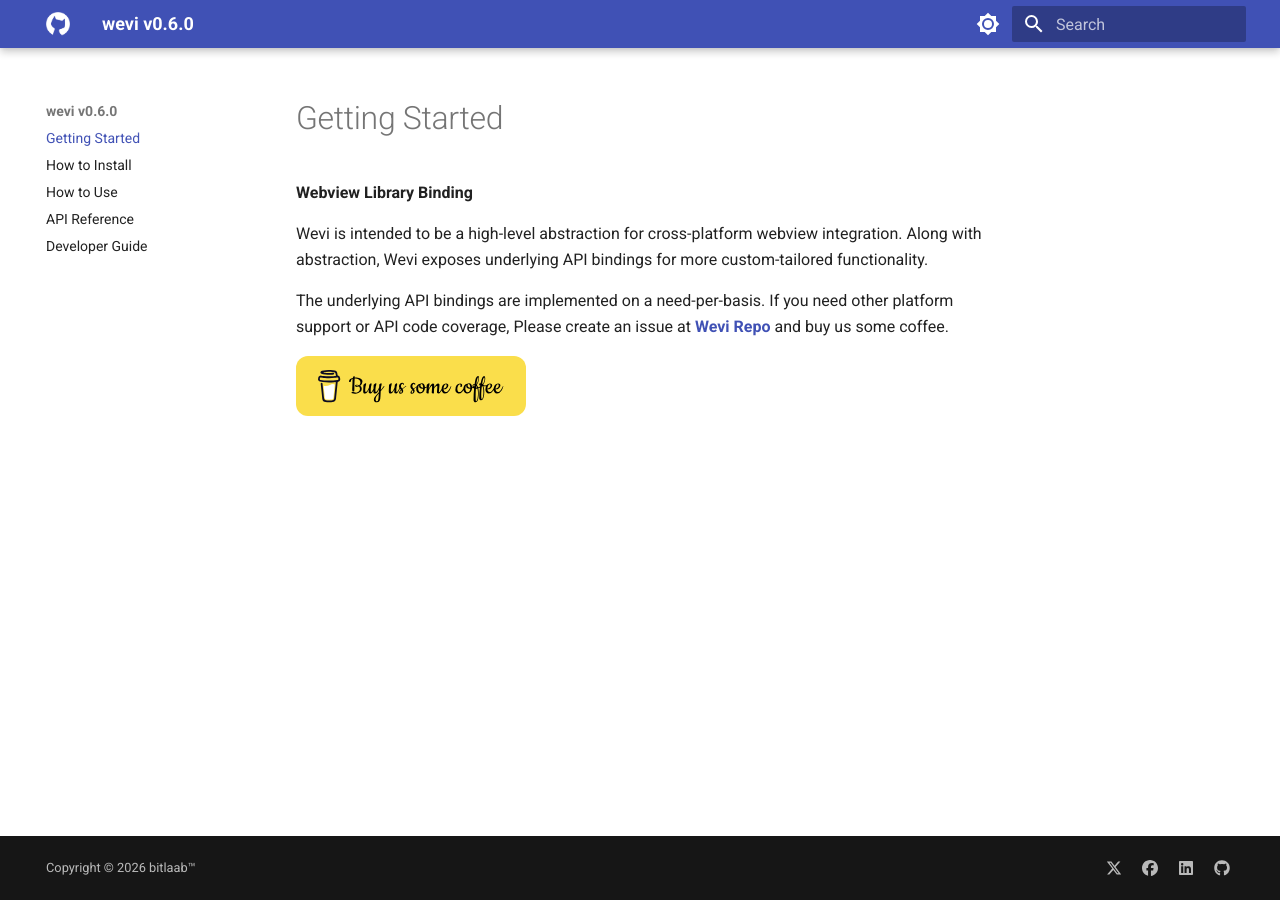
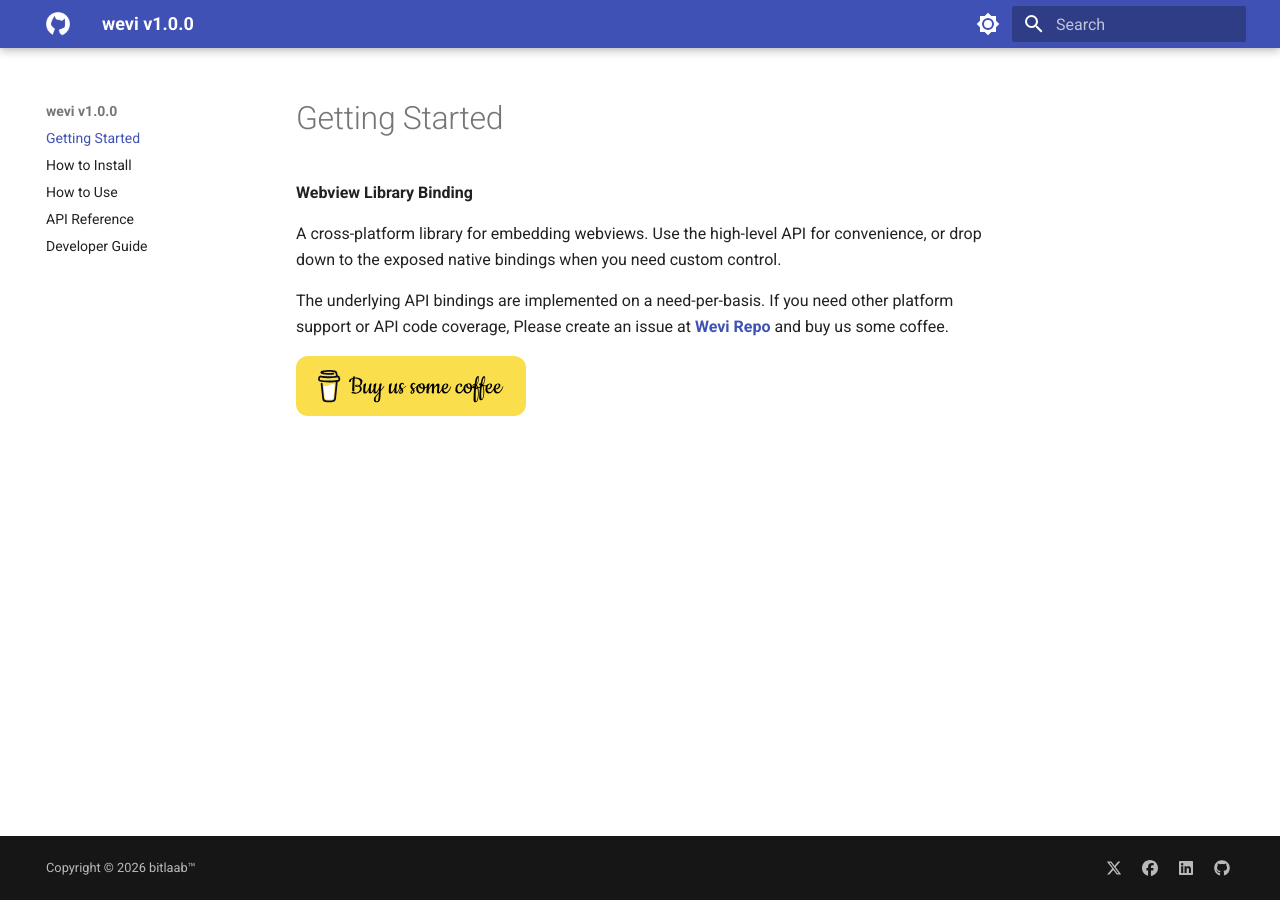
Before and after one commit to bitlaab-bolt/wevi, an MkDocs documentation site: the page built from docs/index.md, in a window 1280 px wide. Built offline with MkDocs 1.6.1 and Material for MkDocs 9.7.7, drawn with Linux system fonts in a browser that asks for light colours.

```diff
--- a/docs/index.md
+++ b/docs/index.md
@@ -2,11 +2,11 @@
 
 **Webview Library Binding**
 
-Wevi is intended to be a high-level abstraction for cross-platform webview integration. Along with abstraction, Wevi exposes underlying API bindings for more custom-tailored functionality.
+A cross-platform library for embedding webviews. Use the high-level API for convenience, or drop down to the exposed native bindings when you need custom control.
 
 The underlying API bindings are implemented on a need-per-basis. If you need other platform support or API code coverage, Please create an issue at [**Wevi Repo**](https://github.com/bitlaab-bolt/wevi) and buy us some coffee.
 
 <!-- Buy Us Coffee -->
 <a href="https://www.buymeacoffee.com/bitlaab" target="_blank">
-    <img src="assets/bitlaab/coffee-btn.svg" alt="Buy Us Coffee">
+    <img src="asset/bitlaab/coffee-btn.svg" alt="Buy Us Coffee">
 </a>
--- a/mkdocs.yml
+++ b/mkdocs.yml
@@ -1,5 +1,5 @@
-site_name: wevi v0.6.0
-site_url: http://127.0.0.1/
+site_name: wevi v1.0.0
+site_url: http://0.0.0.0:8001
 nav:
   - Getting Started: index.md
   - How to Install: installation.md
@@ -15,8 +15,8 @@ markdown_extensions:
   - pymdownx.snippets
   - pymdownx.superfences
 theme:
-  logo: assets/bitlaab/logo.png
-  favicon: assets/bitlaab/favicon.png
+  logo: asset/bitlaab/logo.png
+  favicon: asset/bitlaab/favicon.png
   homepage: https://bitlaab.com
   name: material
   features:
```
Also changed, not shown: CHANGELOG.md (+4 -0 lines), README.md (+3 -3 lines), docs/asset/bitlaab/coffee-btn.svg (renamed from docs/assets/bitlaab/coffee-btn.svg), docs/asset/bitlaab/favicon.png (renamed from docs/assets/bitlaab/favicon.png), docs/asset/bitlaab/logo.png (renamed from docs/assets/bitlaab/logo.png), 6 other files.
